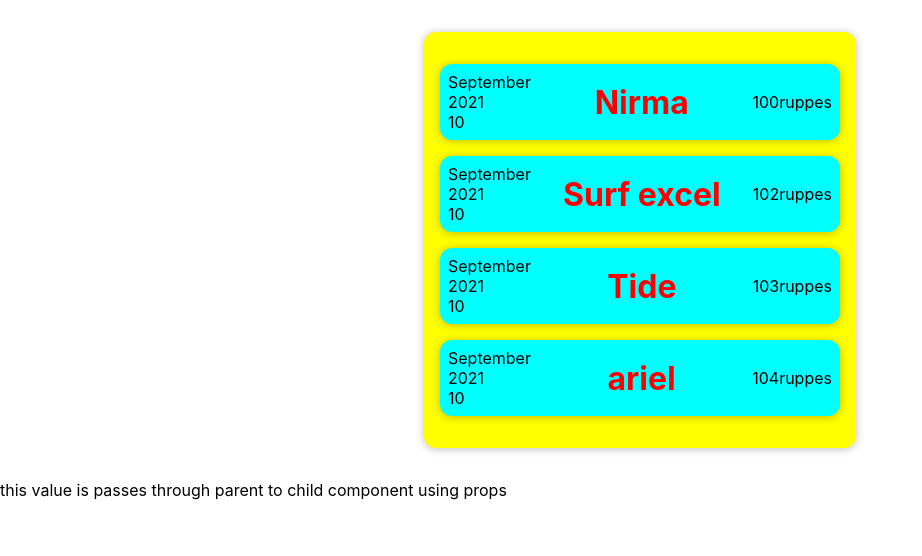
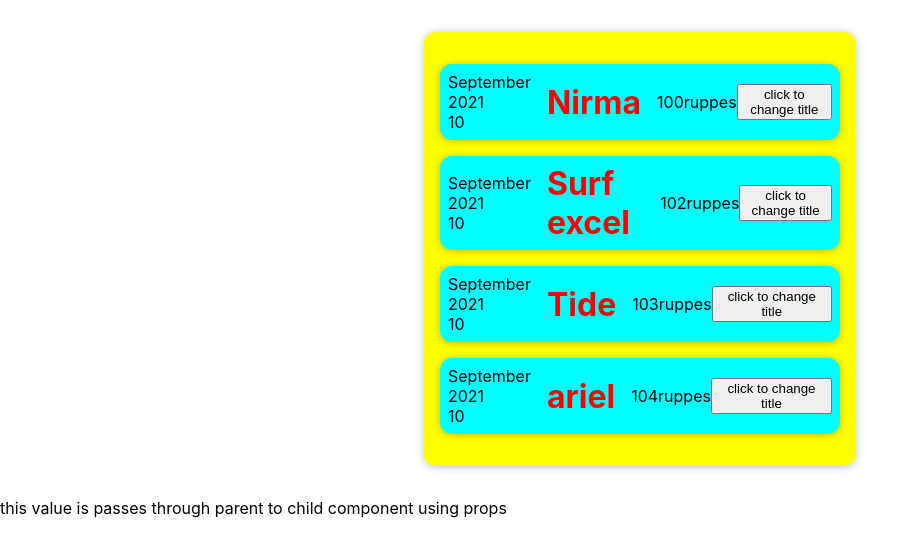
Before and after one commit to Akshat-Kumar-work/React-Learning, a React (Create React App) app: page / in a window 1280 px wide. Shown: the top 556 px of the page, without its empty margins (0-922 px from the left). Built offline with nearby package versions, Linux system fonts and the light colour scheme.

Commit message:
commiting on 19 march 23

```diff
--- a/src/App.js
+++ b/src/App.js
@@ -2,7 +2,6 @@
  //  import Item from './components/Item.js';
 // import Card from './components/Card.js';
 import Products from "./components/Products";
-
 import Parent from "./passingValueForComponent/Parent";
 
 function App() {
@@ -91,11 +90,10 @@
 
     <Products items={products}></Products>
 
+      <Parent></Parent>
 
 
 
-
-      <Parent></Parent>
     </div>
 
 
--- a/src/components/Productitem.js
+++ b/src/components/Productitem.js
@@ -1,4 +1,4 @@
-import React, { useState } from 'react';
+import {useState} from 'react';
 
 import Card from './Card.js';
 import ProductDate from './Productdate.js';
@@ -7,8 +7,18 @@
 
 const Productitem = (props)=>{
 
+
 const amount = props.amount;
 
+
+const [title,updateTitle] = useState(props.title);
+
+// state , updateTitle vala function call hone par sbse phle updateTitle se  title variable m value update krwata hai aur fir re-render krwata hai component ko jis se value user interface par bhi update hojaegi
+function clickHandler(){
+    console.log("clicked on button");
+    updateTitle("value ui par agyi");
+    console.log("value for title is updated")
+}
 
     return(
 
@@ -17,10 +27,12 @@
         <ProductDate date={props.date}/>
 
         <div className='product-item-decription'>
-            <h2>{props.title}</h2>
+            <h2>{title}</h2>
         </div>
 
         <div>{amount}</div>
+
+        <button onClick={clickHandler}>click to change title</button>
 
 
         </Card>
```
